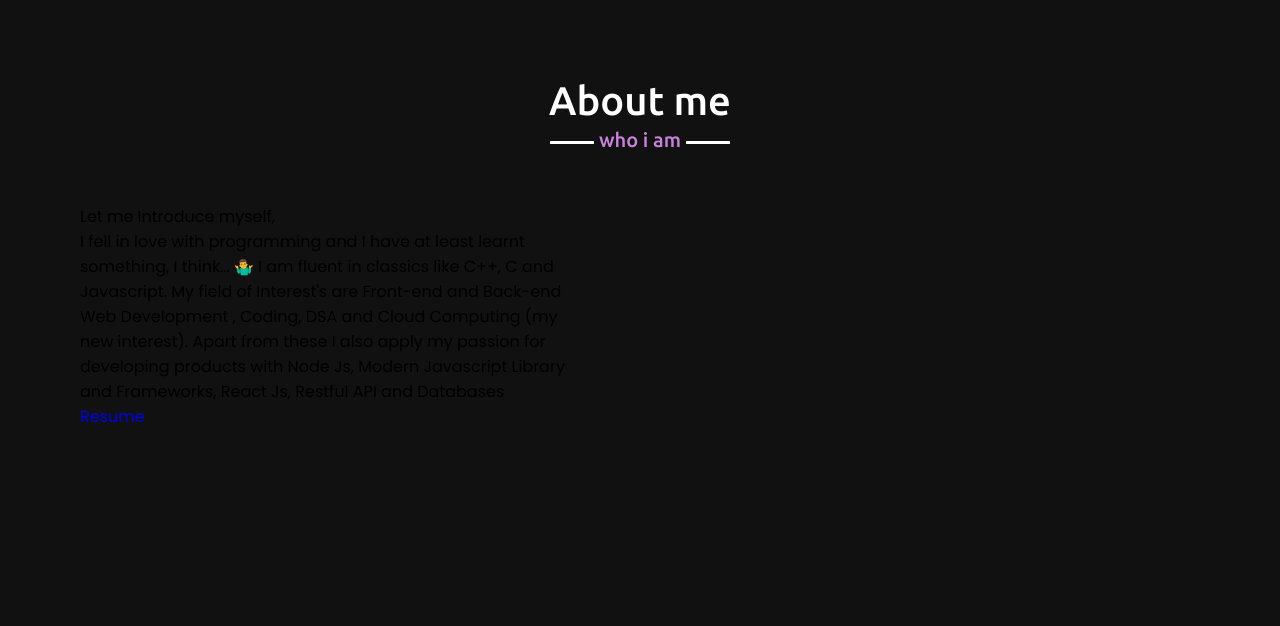
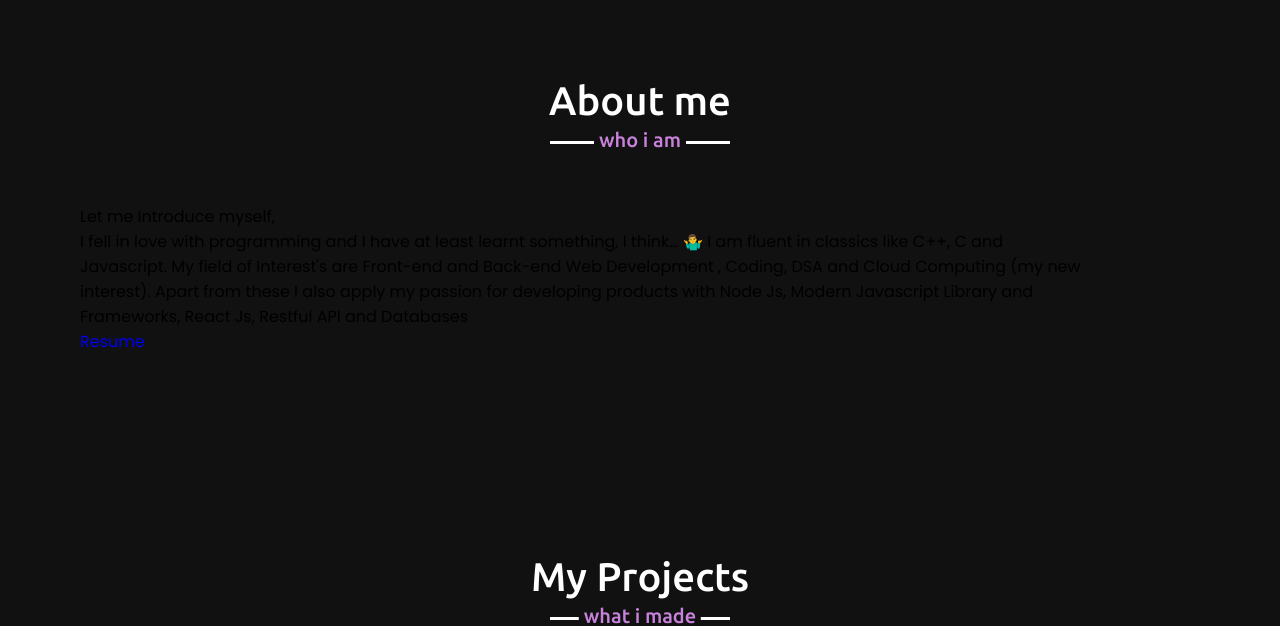
Before and after one commit to Wadiya003/Portfolio-website, a plain HTML site: page index.html in a window 1280 px wide. Shown: the part 822-1448 px from the top of the page. Drawn offline with nearby package versions, Linux system fonts and the light colour scheme.

Commit message:
Update index.html

```diff
--- a/index.html
+++ b/index.html
@@ -57,7 +57,7 @@
 <!--                 <div class="column left"> -->
 <!--                     <img src="https://cdn1.iconfinder.com/data/icons/avatars-55/100/avatar_profile_user_woman_purple_clothes-512.png" alt="usericon"> -->
 <!--                 </div> -->
-                <div class="column left">
+                <div class="column">
                     <div class="text">Let me Introduce myself,</div>
                     <p>I fell in love with programming and I have at least learnt something, I think… 🤷‍♂️ I am fluent in classics like C++, C and Javascript. My field of Interest's are  Front-end and Back-end Web Development , Coding, DSA and Cloud Computing (my new interest). Apart from these I also apply my passion for developing products with Node Js, Modern Javascript Library and Frameworks, React Js, Restful API and Databases </p>
                    <a href="https://drive.google.com/file/d/1OtnIISuidg5cy-ksg5lm81YFqP68-kTy/view?usp=sharing">Resume</a>
```
